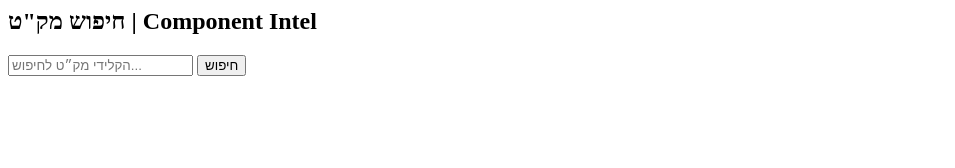
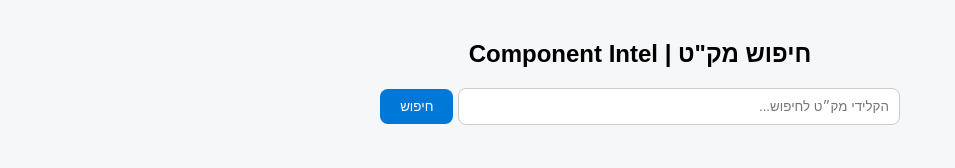
Before and after one commit to Orit6/component-intel, a plain HTML site: page index.html in a window 1280 px wide. Shown: the whole page, without its empty margins (0-955 px from the left). Drawn offline with Linux system fonts and the light colour scheme.

Commit message:
Update index.html

```diff
--- a/index.html
+++ b/index.html
@@ -1,3 +1,19 @@
+<!DOCTYPE html>
+<html lang="he" dir="rtl">
+<head>
+  <meta charset="UTF-8" />
+  <meta name="viewport" content="width=device-width, initial-scale=1.0" />
+  <title>Component Intel – חיפוש מק״טים</title>
+  <style>
+    body { font-family: Arial; background: #f6f7f9; margin: 40px; text-align: center; }
+    .container { max-width: 600px; margin: auto; }
+    input { padding: 10px; width: 70%; border-radius: 8px; border: 1px solid #ccc; }
+    button { padding: 10px 20px; border: none; border-radius: 8px; background: #0078d7; color: white; cursor: pointer; }
+    button:hover { background: #005fa3; }
+    .card { background: #fff; border-radius: 10px; padding: 15px; margin-top: 20px; box-shadow: 0 2px 5px rgba(0,0,0,0.1); text-align: right; }
+  </style>
+</head>
+<body>
   <div class="container">
     <h2>חיפוש מק"ט | Component Intel</h2>
 
@@ -10,3 +26,5 @@
   </div>
 
   <script src="script.js"></script>
+</body>
+</html>
```
Lines whose indentation alone changed are shown as unchanged.
